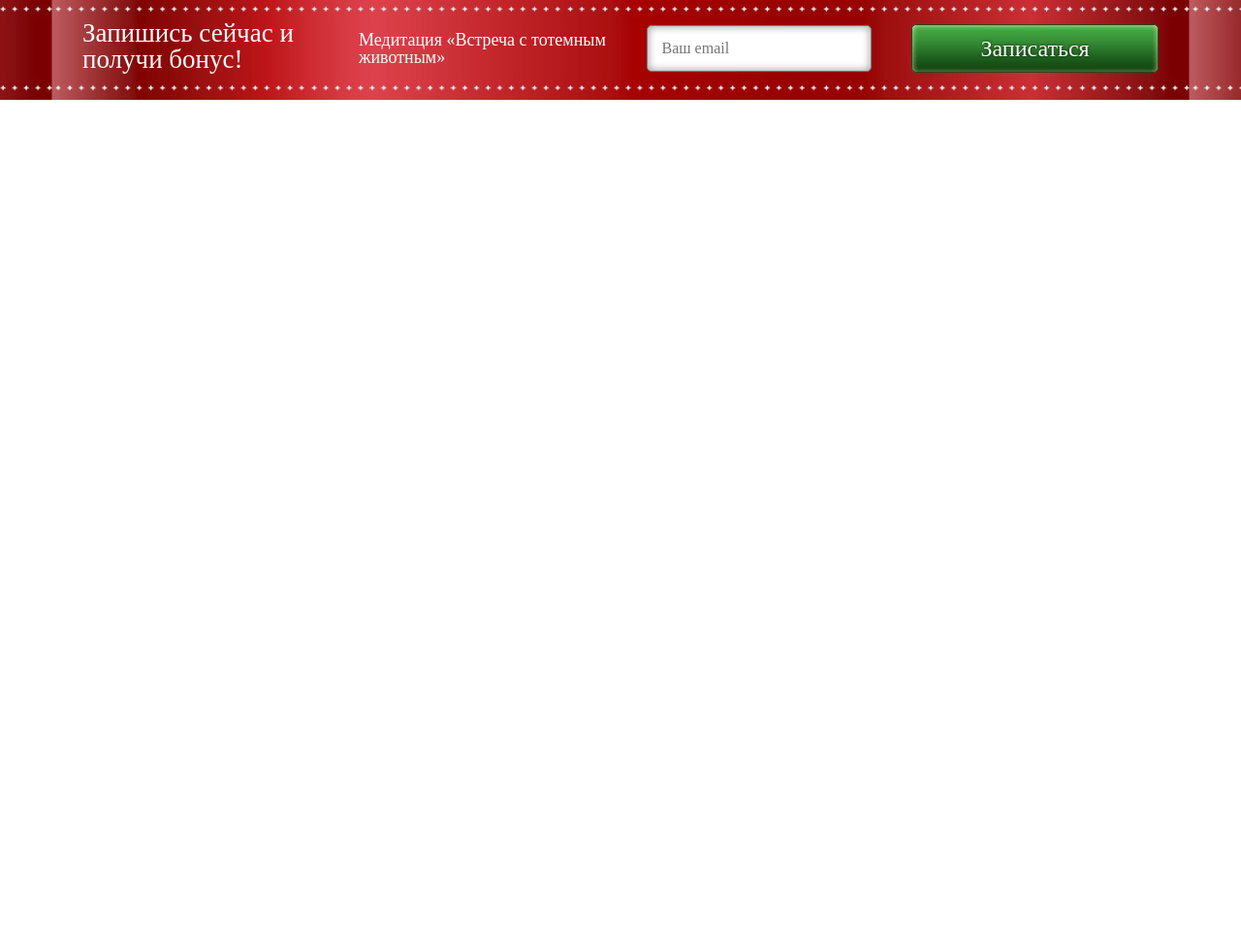
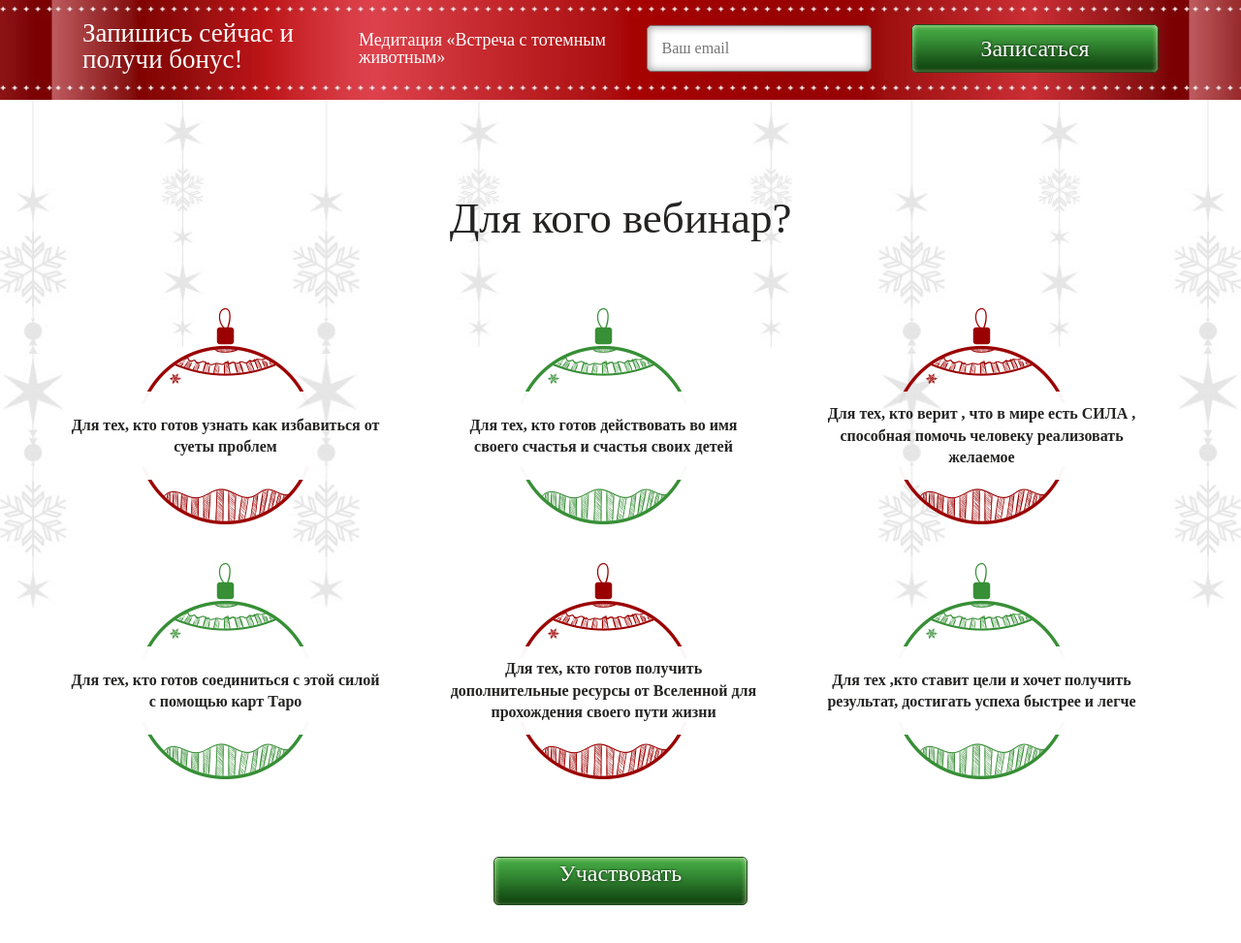
Before and after one commit to PavelRoR/ch, a website: page app/index.pug in a window 1280 px wide. Shown: the part 683-1656 px from the top of the page at 97% size. Before the commit the page ends 800 px from the top, so only its background shows below. Drawn offline with nearby package versions, Linux system fonts and the light colour scheme; files that its build step writes are made by us from their sources.

Commit message:
second screen is done

```diff
--- a/app/index.pug
+++ b/app/index.pug
@@ -8,6 +8,7 @@ head
 body
 	include pug/first_section
 	include pug/mail_section
+	include pug/second_section
 	script(src="js/html5.js")
 	script(src="js/jquery-2.1.1.js")
 	script(src="js/bootstrap.min.js")
--- /dev/null
+++ b/app/pug/second_section.pug
@@ -0,0 +1,24 @@
+section#second_section
+    .container
+        h3 Для кого вебинар?
+        .row
+            .col-md-4
+                .red
+                    p Для тех, кто готов узнать как избавиться от суеты проблем
+            .col-md-4
+                .green
+                    p Для тех, кто готов действовать во имя своего счастья и счастья своих детей
+            .col-md-4
+                .red
+                    p Для тех, кто верит , что в мире есть СИЛА , способная помочь человеку реализовать желаемое
+        .row
+            .col-md-4
+                .green
+                    p Для тех, кто готов соединиться с этой силой с помощью карт Таро
+            .col-md-4
+                .red
+                    p Для тех, кто готов получить дополнительные ресурсы от Вселенной для прохождения своего пути жизни
+            .col-md-4
+                .green
+                    p Для тех ,кто ставит цели и хочет получить результат, достигать успеха быстрее и легче
+        .button Участвовать
--- a/app/styl/parts/mail_section.styl
+++ b/app/styl/parts/mail_section.styl
@@ -43,7 +43,7 @@
     color: rgba(29, 28, 24, 0.702);
     line-height: 1.3
     text-align: left;
-.button[type="submit"]
+.button
     border: 1px solid rgb(30, 73, 29)
     border-radius: 5px;
     background-image: url(../img/button.png)
--- /dev/null
+++ b/app/styl/parts/second_section.styl
@@ -0,0 +1,43 @@
+#second_section
+    background-image: url(../img/second_screen_back.jpg)
+    background-position: center top
+    background-repeat: no-repeat
+    background-size: contain
+    width 100%
+    padding: 100px 0
+    overflow: hidden
+    h3
+        font-size: 45px;
+        font-family: "Lobster";
+        color: rgb(36, 35, 34);
+        line-height: 1;
+        text-align: center
+        margin: 0 0 70px
+    .row:first-child
+        margin-bottom: 55px
+    .button
+        width: 262px;
+        margin: 40px auto 0
+
+.red,
+.green
+    display: table
+    background-repeat: no-repeat
+    background-position: center top
+    height: 263px
+.green
+    background-image: url(../img/green_toy.png)
+.red
+    background-image: url(../img/red_toy.png)
+.red p,
+.green p
+    display: table-cell
+    vertical-align: middle
+    font-size: 16px;
+    font-family: "Comfortaa";
+    color: rgb(36, 35, 34);
+    font-weight: bold;
+    line-height: 1.4;
+    text-align: center;
+    width: 325px;
+    height: 63px;
--- a/app/styl/styles.styl
+++ b/app/styl/styles.styl
@@ -48,3 +48,4 @@ body
     clear: both
 @import 'parts/first_section'
 @import 'parts/mail_section'
+@import 'parts/second_section'
```
Also changed, not shown: app/css/styles.css, app/html/second_section.html (added), app/index.html, 1 other file.
